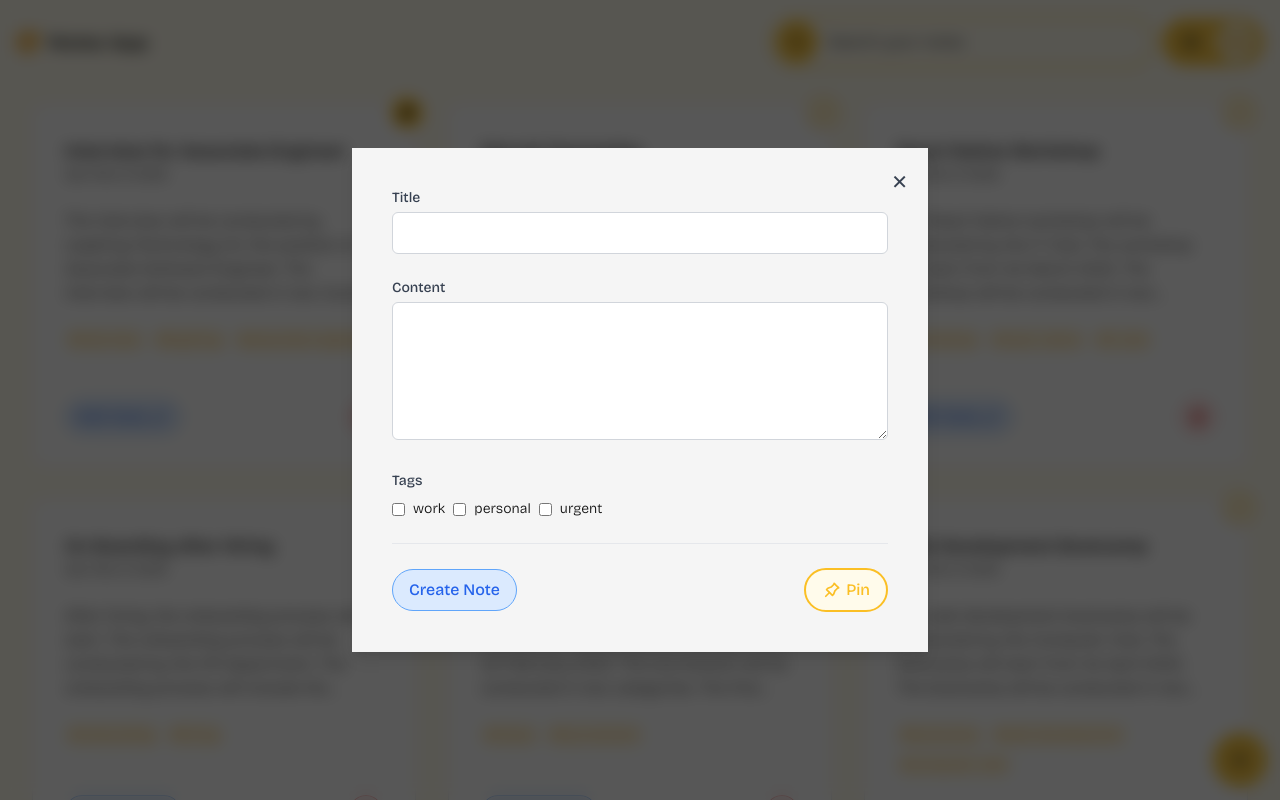
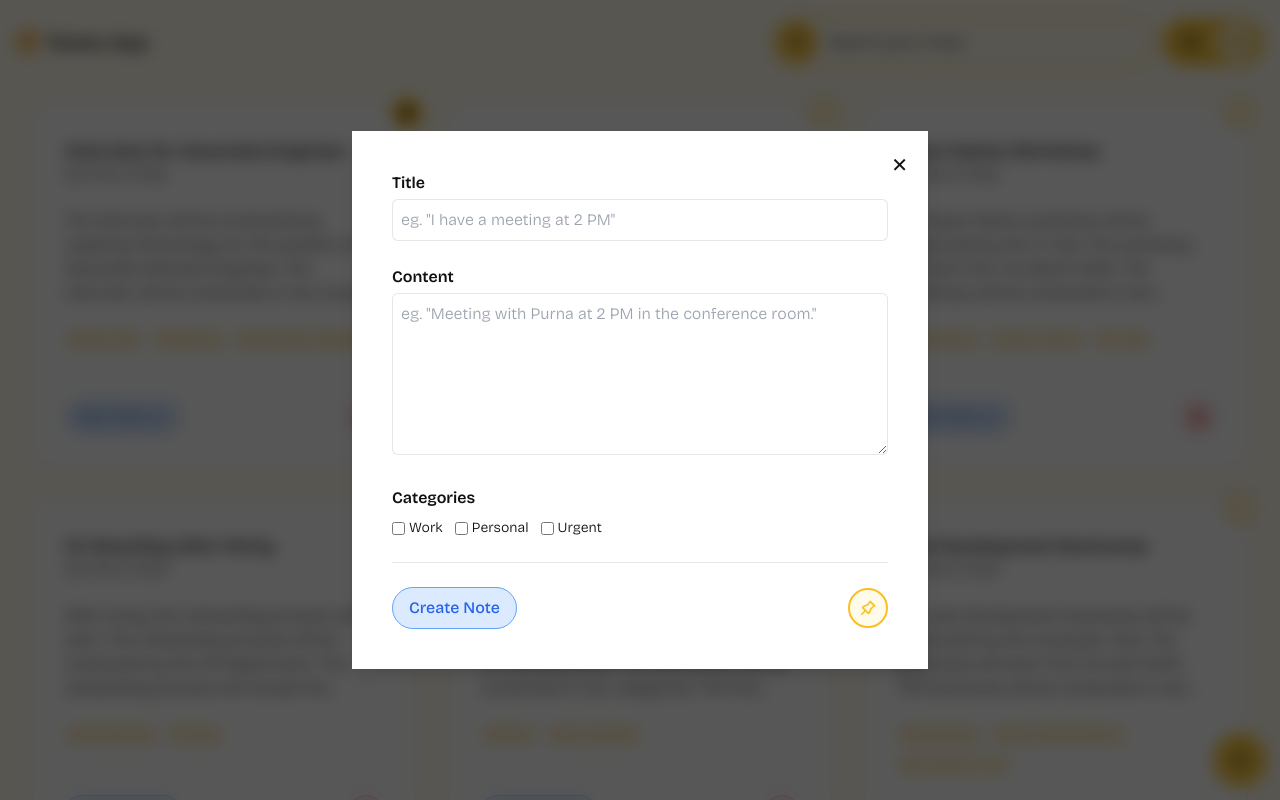
Before and after one commit to purnasth/notes-app, a React (Vite) app in the folder frontend/: page / in a window 1280 px wide. Both pictures are taken after a click on the button 1240 px from the left and 760 px from the top of the page. Shown: the top 800 px of the page. Built offline with nearby package versions, Linux system fonts and the light colour scheme.

Commit message:
feat: update edit and view design and features

```diff
--- a/frontend/src/components/SingleNote.tsx
+++ b/frontend/src/components/SingleNote.tsx
@@ -1,6 +1,6 @@
 import React, { useState } from 'react';
 import { TbPinFilled, TbPin } from 'react-icons/tb';
-import { MdDelete, MdEdit } from 'react-icons/md';
+import { MdDeleteOutline, MdEdit } from 'react-icons/md';
 import Modal from './ui/Modal';
 
 interface SingleNoteProps {
@@ -36,7 +36,12 @@ const SingleNote: React.FC<SingleNoteProps> = ({
   const [isNotePinned, setIsNotePinned] = useState(isPinned);
 
   const handleSave = () => {
-    console.log('Note Saved:', { noteTitle, noteContent, noteTags, isNotePinned });
+    console.log('Note Saved:', {
+      noteTitle,
+      noteContent,
+      noteTags,
+      isNotePinned,
+    });
     onClose();
   };
 
@@ -50,7 +55,9 @@ const SingleNote: React.FC<SingleNoteProps> = ({
               <h3 className="font-body text-2xl font-semibold">{title}</h3>
               <p className="text-pretty text-sm text-gray-500">{date}</p>
             </div>
-            <p className="text-pretty text-lg leading-relaxed">{content}</p>
+            <p className="max-h-96 overflow-y-auto text-pretty text-lg leading-relaxed">
+              {content}
+            </p>
             {tags.length > 0 && (
               <div className="flex flex-wrap items-center gap-2">
                 {tags.map((tag, index) => (
@@ -71,34 +78,45 @@ const SingleNote: React.FC<SingleNoteProps> = ({
           <>
             {/* Title */}
             <div>
-              <label className="block text-sm font-medium text-gray-700">Title</label>
+              <label className="block text-base font-semibold text-dark">
+                Title
+              </label>
               <input
                 type="text"
                 value={noteTitle}
                 onChange={(e) => setNoteTitle(e.target.value)}
-                className="mt-1 w-full rounded-md border border-gray-300 p-2 focus:border-blue-500 focus:outline-none"
+                placeholder='eg. "I have a meeting at 2 PM"'
+                className="mt-1 w-full rounded-md border border-dark/10 p-2 focus:border-amber-400 focus:outline-none"
+                maxLength={60}
               />
             </div>
 
             {/* Content */}
             <div>
-              <label className="block text-sm font-medium text-gray-700">Content</label>
+              <label className="block text-base font-semibold text-dark">
+                Content
+              </label>
               <textarea
                 value={noteContent}
+                placeholder='eg. "Meeting with Purna at 2 PM in the conference room."'
                 onChange={(e) => setNoteContent(e.target.value)}
-                className="mt-1 w-full rounded-md border border-gray-300 p-2 focus:border-blue-500 focus:outline-none"
-                rows={5}
+                className="mt-1 max-h-60 w-full rounded-md border border-dark/10 p-2 focus:border-amber-400 focus:outline-none"
+                rows={6}
+                maxLength={375}
               />
             </div>
 
-            {/* Tags */}
+            {/* Categories */}
             <div>
-              <label className="block text-sm font-medium text-gray-700">Tags</label>
-              <div className="mt-2 flex flex-wrap gap-2">
+              <label className="block text-base font-semibold text-dark">
+                Categories
+              </label>
+              <div className="mt-2 flex flex-wrap gap-3">
                 {['work', 'personal', 'urgent'].map((tag) => (
-                  <label key={tag} className="flex items-center gap-2">
+                  <label key={tag} className="flex items-center gap-1">
                     <input
                       type="checkbox"
+                      className="accent-amber-400"
                       checked={noteTags.includes(tag)}
                       onChange={(e) => {
                         if (e.target.checked) {
@@ -108,7 +126,9 @@ const SingleNote: React.FC<SingleNoteProps> = ({
                         }
                       }}
                     />
-                    <span className="text-sm">{tag}</span>
+                    <span className="select-none text-sm capitalize">
+                      {tag}
+                    </span>
                   </label>
                 ))}
               </div>
@@ -136,13 +156,13 @@ const SingleNote: React.FC<SingleNoteProps> = ({
               <MdEdit className="text-base" />
             </button>
           )}
+          <div className="flex items-center gap-3">
             {!isCreatingNewNote && (
               <button
                 onClick={onDelete}
-              className="transition-200 flex items-center justify-center gap-1 rounded-full border border-red-400 bg-red-100 px-4 py-2 font-medium text-red-600 hover:bg-red-500 hover:text-white focus:outline-none"
+                className="transition-200 flex aspect-square items-center justify-center gap-1 rounded-full border border-red-400 bg-red-100 p-2 font-medium text-red-600 hover:bg-red-500 hover:text-white focus:outline-none"
               >
-              Delete Note
-              <MdDelete className="text-base" />
+                <MdDeleteOutline className="text-xl" />
               </button>
             )}
             <button
@@ -150,17 +170,19 @@ const SingleNote: React.FC<SingleNoteProps> = ({
                 setIsNotePinned(!isNotePinned);
                 onPin();
               }}
-            className={`transition-200 flex items-center justify-center gap-1 rounded-full border-2 border-amber-400 px-4 py-2 font-medium ${
-              isNotePinned ? 'bg-amber-400 text-dark' : 'bg-amber-50 text-amber-400'
-            } hover:bg-amber-100 focus:outline-none`}
+              className={`transition-200 flex aspect-square items-center justify-center gap-1 rounded-full border-2 border-amber-400 p-2 font-medium ${
+                isNotePinned
+                  ? 'bg-amber-400 text-dark'
+                  : 'bg-amber-50 text-amber-400'
+              } hover:bg-amber-300 hover:text-dark focus:outline-none`}
             >
               {isNotePinned ? (
                 <TbPinFilled className="text-xl" />
               ) : (
                 <TbPin className="text-xl" />
               )}
-            {isNotePinned ? 'Unpin' : 'Pin'}
             </button>
+          </div>
         </div>
       </div>
     </Modal>
--- a/frontend/src/components/ui/Modal.tsx
+++ b/frontend/src/components/ui/Modal.tsx
@@ -27,14 +27,14 @@ const Modal = ({ onClose, children }: ModalProps) => {
       onClick={closeWithAnimation}
     >
       <div
-        className={`transition-700 relative w-full max-w-xl transform bg-light p-10 shadow-lg ${
+        className={`transition-700 relative w-full max-w-xl transform bg-white p-10 shadow-lg ${
           showModal ? 'scale-100 opacity-100' : 'scale-75 opacity-0'
         }`}
         onClick={(e) => e.stopPropagation()}
       >
         <button
           onClick={closeWithAnimation}
-          className="absolute right-5 top-5 text-xl text-gray-700"
+          className="absolute right-5 top-5 text-xl text-dark"
           aria-label="Close"
         >
           &#x2715;
--- a/frontend/src/layouts/Navbar.tsx
+++ b/frontend/src/layouts/Navbar.tsx
@@ -104,7 +104,7 @@ const Navbar = () => {
 
       <div className={`relative`}>
         <div
-          className={`transition-700 fixed inset-0 z-30 ${
+          className={`transition-700 fixed inset-0 z-30 backdrop-blur ${
             isOpen ? 'opacity-100' : 'pointer-events-none opacity-0'
           }`}
           onClick={toggleNav}
--- a/frontend/src/pages/Home.tsx
+++ b/frontend/src/pages/Home.tsx
@@ -143,14 +143,13 @@ const Home: React.FC = () => {
           ))}
         </section>
         <Pagination />
-
-        <button
-          onClick={handleAddNoteClick}
-          className="transition-200 fixed bottom-4 right-4 flex size-12 items-center justify-center rounded-full border border-amber-400 bg-amber-400 text-dark shadow hover:bg-amber-300 focus:outline-none focus:ring-4 focus:ring-amber-300"
-        >
-          <IoAddOutline className="scale-125 text-2xl" />
-        </button>
       </main>
+      <button
+        onClick={handleAddNoteClick}
+        className="transition-200 fixed bottom-4 right-4 z-50 flex size-12 items-center justify-center rounded-full border border-amber-400 bg-amber-400 text-dark shadow hover:bg-amber-300 focus:outline-none focus:ring-4 focus:ring-amber-300"
+      >
+        <IoAddOutline className="scale-125 text-2xl" />
+      </button>
 
       {isModalOpen && (
         <SingleNote
```
Lines whose indentation alone changed are shown as unchanged.
